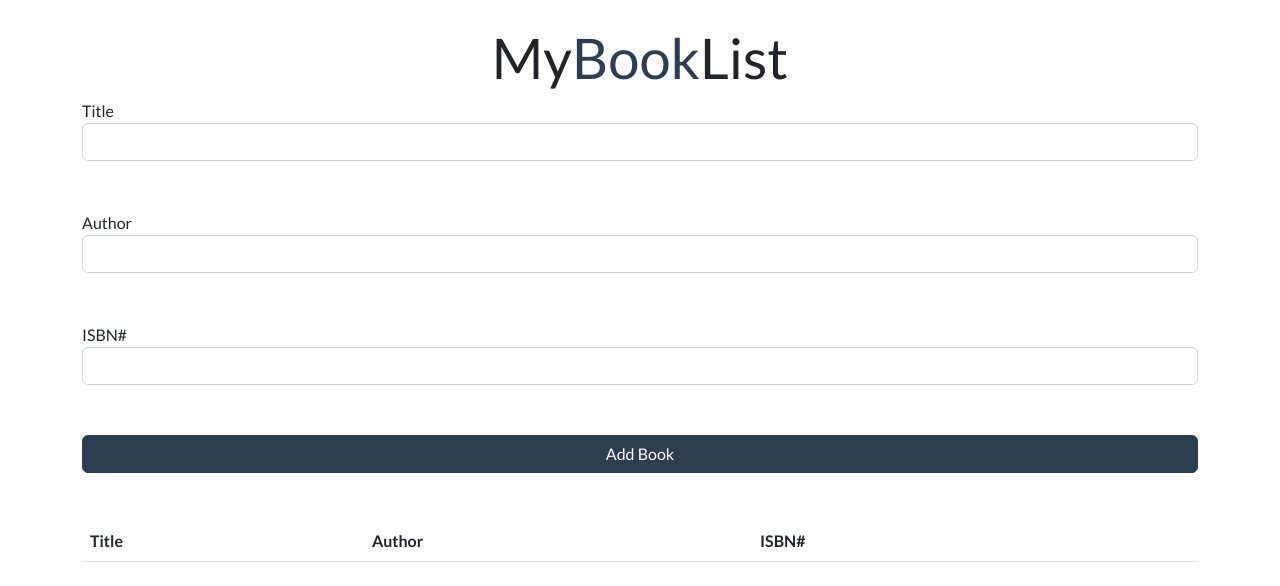
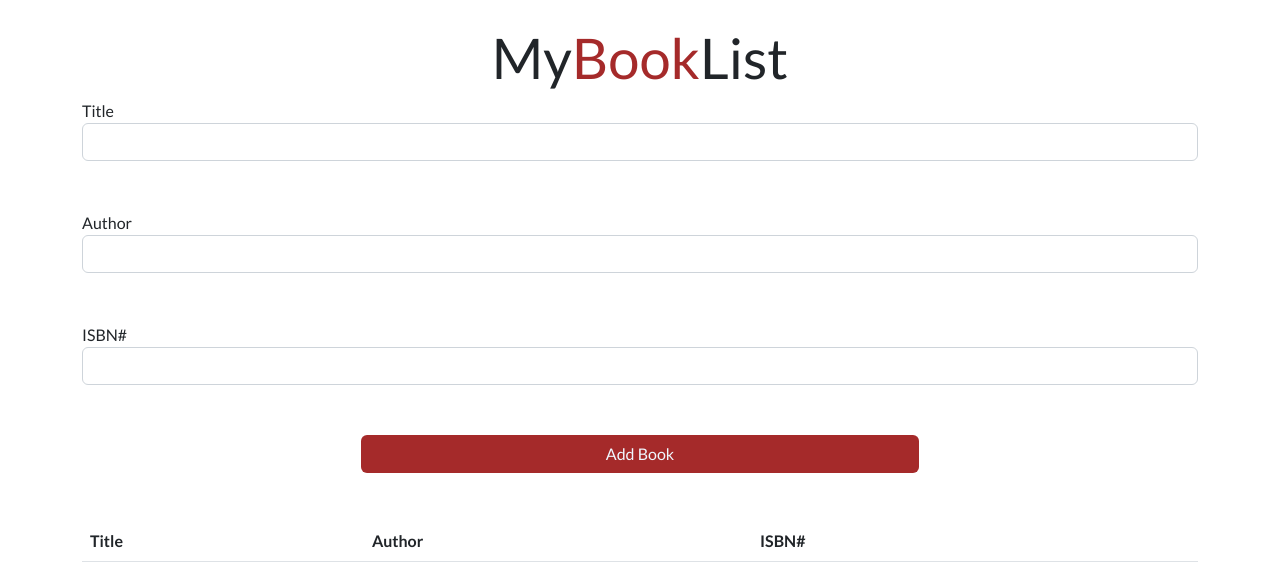
Before and after one commit to zfelipesilveira/booklistreact, a plain HTML site: page index.html in a window 1280 px wide. Drawn offline with nearby package versions, Linux system fonts and the light colour scheme.

Commit message:
personalizando estilo

```diff
--- a/index.html
+++ b/index.html
@@ -12,7 +12,7 @@
 <body>
     <div class="container mt-4">
         <h1 class="display-4 text-center">
-          <i class="fas fa-book-open text-primary"></i> My<span class="text-primary">Book</span>List</h1>
+          <i class="fas fa-book-open text-primary"></i> My<span class="text">Book</span>List</h1>
           <form id="book-form">
             <div class="form-group">
               <label for="title">Title</label>
@@ -26,7 +26,10 @@
               <label for="isbn">ISBN#</label>
               <input type="text" id="isbn" class="form-control">
             </div>
-            <input type="submit" value="Add Book" class="btn btn-primary btn-block">
+            <div class="d-flex justify-content-center">
+                <input type="submit" value="Add Book" class="btn">
+            </div>
+
           </form>
           <table class="table table-striped mt-5">
             <thead>
--- a/style.css
+++ b/style.css
@@ -1,11 +1,18 @@
 .btn{
-    width: 100%;
+    background-color: brown;
+    color: aliceblue;
+    width: 50%;
+    margin: auto 0;
+
+
 }
 
 .form-group{
     margin-bottom: 50px;
+
+
 }
 
-.text-primary{
-    color:brown;
+.text{
+    color: brown;
 }
```
